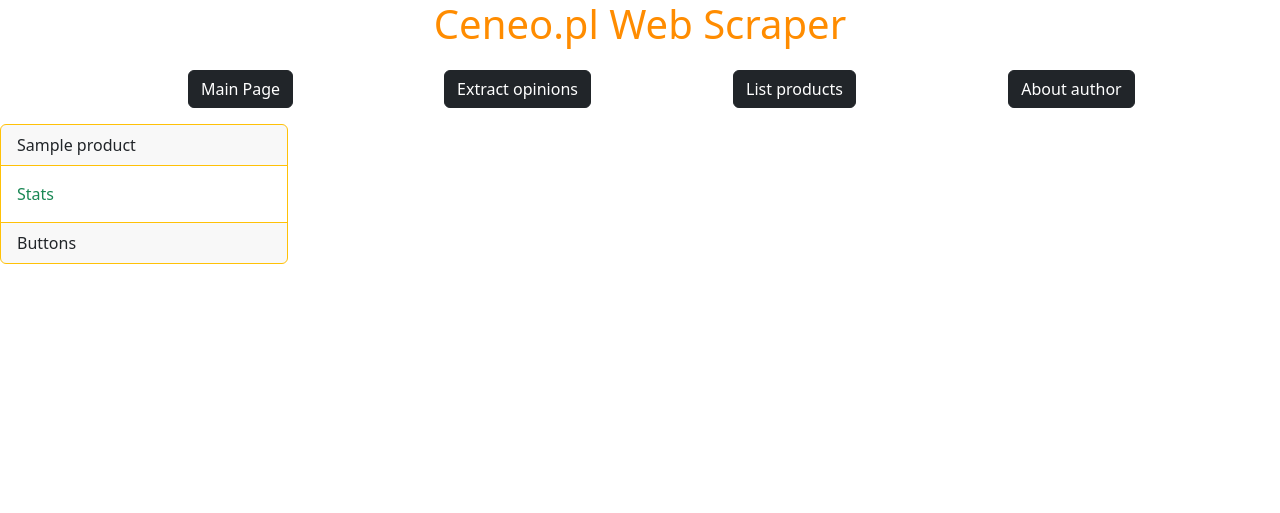
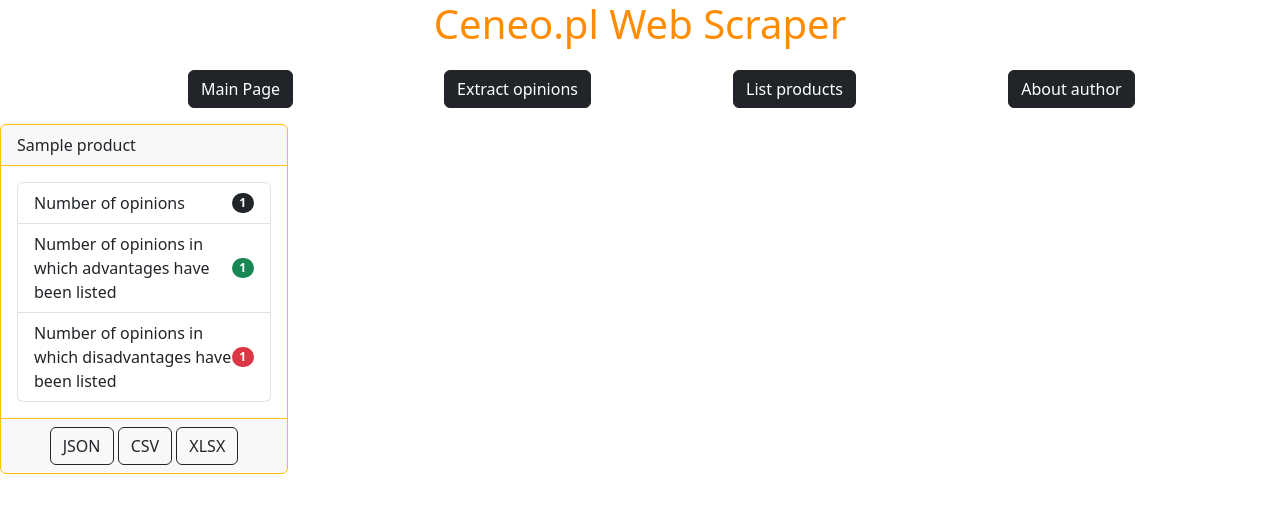
Before and after one commit to BartlomiejSzczukiewicz/CeneoWebScraperBS, a Flask app: template app/templates/products.html in a window 1280 px wide. Shown: the top 513 px of the page. Run offline with Flask 3, Linux system fonts and the light colour scheme; the template is opened without the code that fills it: most values are stand-ins (such as "Sample title", 1, 10 or a date in 2020); some libraries are stand-ins or nearby versions.

Commit message:
12-06-2024

```diff
--- a/app/templates/author.html
+++ b/app/templates/author.html
@@ -1,4 +1,4 @@
 {% extends 'base.html' %}
 {% block content %}
-    <p>this is author file</p>
+    <p>Nothing to see</p>
 {% endblock %}
--- a/app/templates/extract.html
+++ b/app/templates/extract.html
@@ -6,8 +6,9 @@
         <button type="button" class="btn-close" data-bs-dismiss="alert" aria-label="Close"></button>
     </div>
     {% endif %}
-    <h2 class="bt-3 mb-3">Extract opinions</h2>
-    <form class="container" method="POST" action="{{url_for('extract')}}">
+    <h2 class="bt-3 mb-3 text-center">Extract opinions</h2>
+    <div class="text-center">
+    <div class="container" method="POST" action="{{url_for('extract')}}">
         <div class="row g-3 align-items-center">
             <div class="col-auto">
               <label for="product_id" class="col-form-label">Product code</label>
@@ -22,5 +23,6 @@
                 <button type="submit" class="btn btn-warning">Extract</button>
             </div>
         </div>
+    </div>
     </form>
 {% endblock %}
--- a/app/templates/products.html
+++ b/app/templates/products.html
@@ -1,12 +1,31 @@
 {% extends 'base.html' %}
 {% block content %}
     {% for product in products %}
+    <div class="col-4">
     <div class="card border-warning mb-3" style="max-width: 18rem;">
         <div class="card-header border-warning">{{product.product_name}}</div>
-        <div class="card-body text-success">
-            <p class="card-text">Stats</p>
+        <div class="card-body">
+            <ul class="list-group">
+            <li class="list-group-item d-flex justify-content-between align-items-center">
+                Number of opinions
+                <span class="badge text-bg-dark rounded-pill"><i class="bi bi-pie-chart-fill"></i> {{product.opinions_count}}</span>
+            </li>
+            <li class="list-group-item d-flex justify-content-between align-items-center">
+                Number of opinions in which advantages have been listed
+                <span class="badge text-bg-success rounded-pill"><i class="bi bi-hand-thumbs-up-fill"></i> {{product.pros_count}}</span>
+            </li>
+            <li class="list-group-item d-flex justify-content-between align-items-center">
+                Number of opinions in which disadvantages have been listed
+                <span class="badge text-bg-danger rounded-pill"><i class="bi bi-hand-thumbs-down-fill"></i> {{product.cons_count}}</span>
+            </li>
+            </ul>
         </div>
-        <div class="card-footer border-warning">Buttons</div>
+        <div class="card-footer border-warning text-center">
+            <a href="{{url_for('download_json', product_id=product.product_id)}}" class="btn btn-outline-dark">JSON</a>
+            <a href="{{url_for('download_csv', product_id=product.product_id)}}" class="btn btn-outline-dark">CSV</a>
+            <a href="{{url_for('download_xlsx', product_id=product.product_id)}}" class="btn btn-outline-dark">XLSX</a>
+        </div>
+    </div>
     </div>
     {% endfor %}
 {% endblock %}
```
